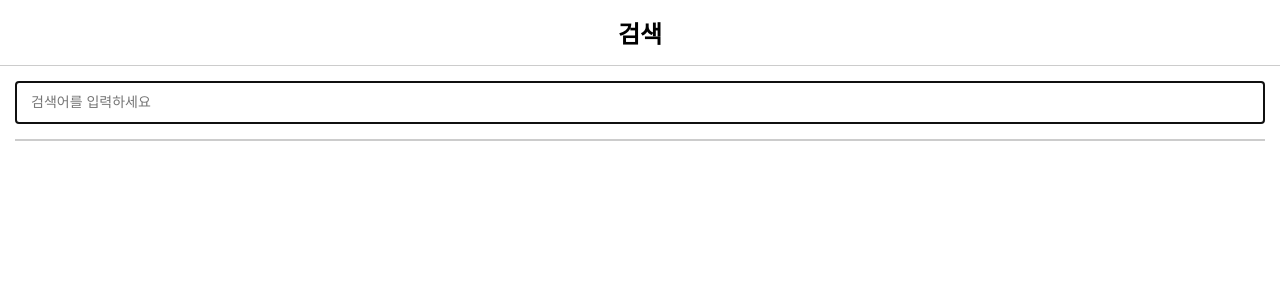
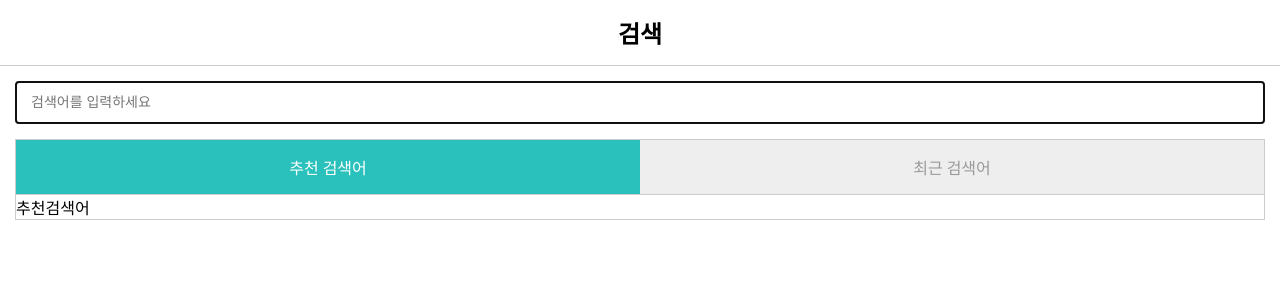
Before and after one commit to rnrn99/practice_React-JS, a React app in the folder component/: page / in a window 1280 px wide. Shown: the top 300 px of the page. Built offline with nearby package versions, Linux system fonts and the light colour scheme.

Commit message:
create tab

```diff
--- a/component/src/App.js
+++ b/component/src/App.js
@@ -2,6 +2,7 @@
 import Header from "./components/Header.js";
 import SearchForm from "./components/SearchForm.js";
 import SearchResult from "./components/SearchResult.js";
+import Tabs, { TabType } from "./components/Tabs.js";
 import store from "./Store.js";
 
 export default class App extends React.Component {
@@ -12,6 +13,7 @@
       searchKeyword: "",
       searchResult: [],
       submitted: false,
+      selectedTab: TabType.KEYWORD,
     };
   }
 
@@ -40,7 +42,7 @@
   }
 
   render() {
-    const { searchKeyword, submitted, searchResult } = this.state;
+    const { searchKeyword, submitted, searchResult, selectedTab } = this.state;
 
     return (
       <>
@@ -55,7 +57,18 @@
           />
 
           <div className="content">
-            {submitted && <SearchResult data={searchResult} />}
+            {submitted ? (
+              <SearchResult data={searchResult} />
+            ) : (
+              <>
+                <Tabs
+                  selectedTab={selectedTab}
+                  onChange={(selectedTab) => this.setState({ selectedTab })}
+                />
+                {selectedTab === TabType.KEYWORD && <>추천검색어</>}
+                {selectedTab === TabType.HISTORY && <>최근검색어</>}
+              </>
+            )}
           </div>
         </div>
       </>
--- /dev/null
+++ b/component/src/components/Tabs.js
@@ -0,0 +1,33 @@
+import React from "react";
+
+export const TabType = {
+  KEYWORD: "KEYWORD",
+  HISTORY: "HISTORY",
+};
+
+const TabLabel = {
+  [TabType.KEYWORD]: "추천 검색어",
+  [TabType.HISTORY]: "최근 검색어",
+};
+
+function Tabs({ selectedTab, onChange }) {
+  return (
+    <>
+      <ul className="tabs">
+        {Object.values(TabType).map((tabType) => {
+          return (
+            <li
+              className={selectedTab === tabType ? "active" : ""}
+              key={tabType}
+              onClick={() => onChange(tabType)}
+            >
+              {TabLabel[tabType]}
+            </li>
+          );
+        })}
+      </ul>
+    </>
+  );
+}
+
+export default Tabs;
```
